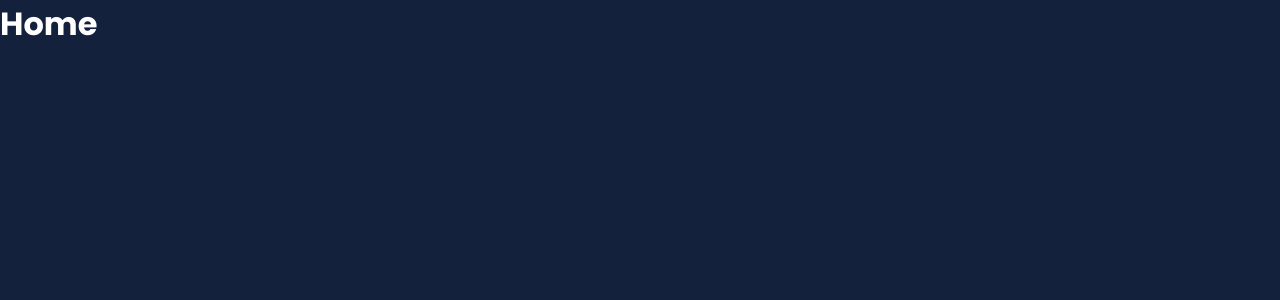
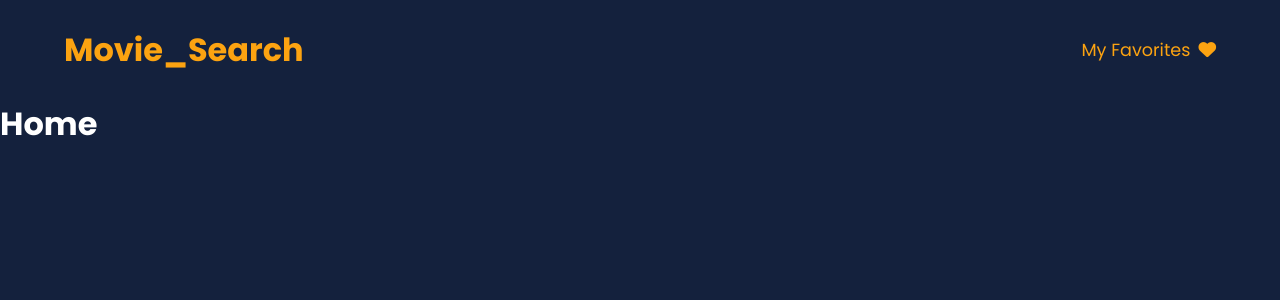
Before and after one commit to LeandroKoshoji/movie_search, a Vue app: page / in a window 1280 px wide. Shown: the top 300 px of the page. Built offline with nearby package versions, Linux system fonts and the light colour scheme.

Commit message:
feat: add Header to App

```diff
--- a/src/App.vue
+++ b/src/App.vue
@@ -1,8 +1,16 @@
 <template>
   <div id="app">
+    <Header />
     <router-view />
   </div>
 </template>
+
+<script>
+import Header from "./components/Header.vue";
+export default {
+  components: { Header },
+};
+</script>
 
 <style lang="scss">
 @import url("https://fonts.googleapis.com/css2?family=Nunito+Sans:wght@300;600;800&family=Poppins:wght@400;700&display=swap");
```
